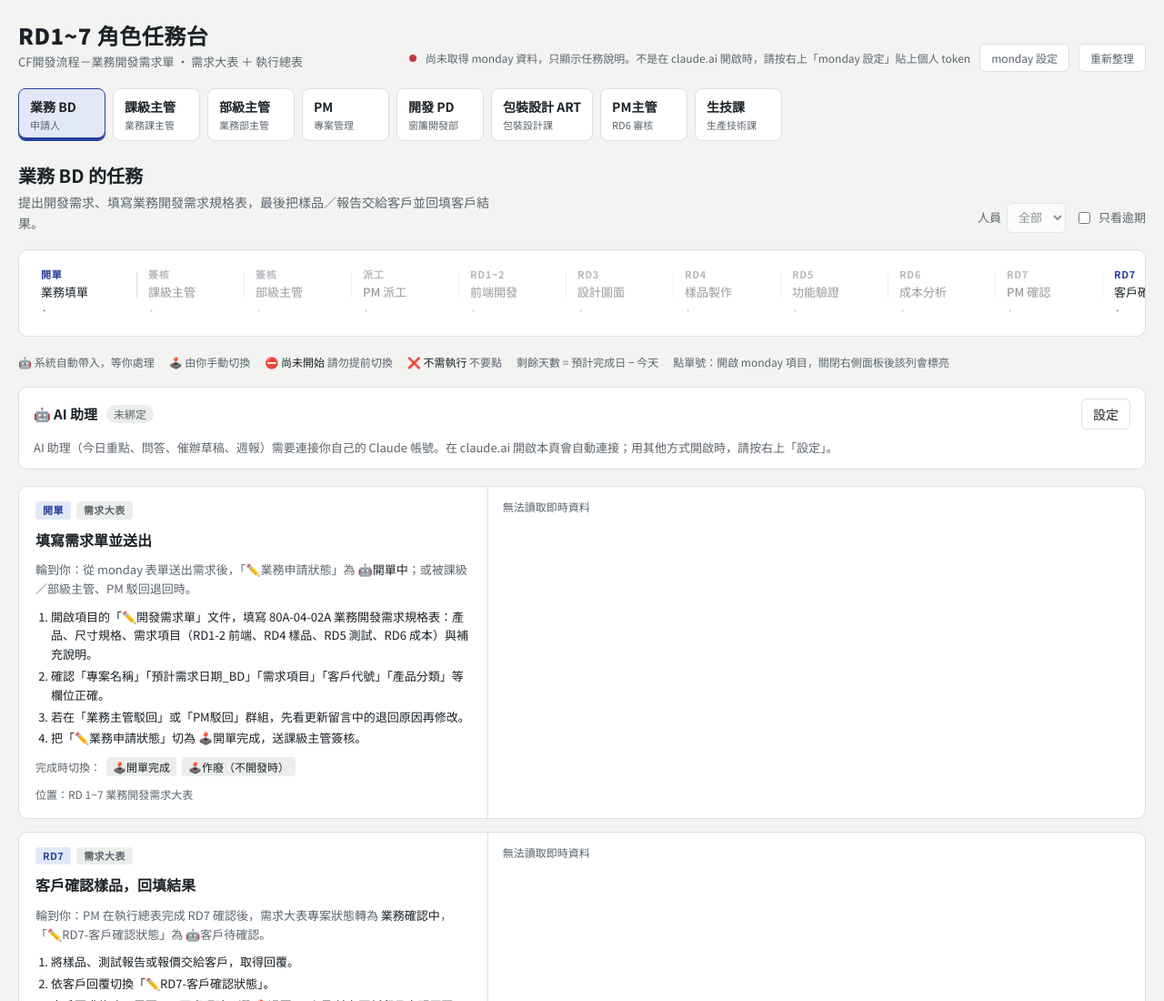
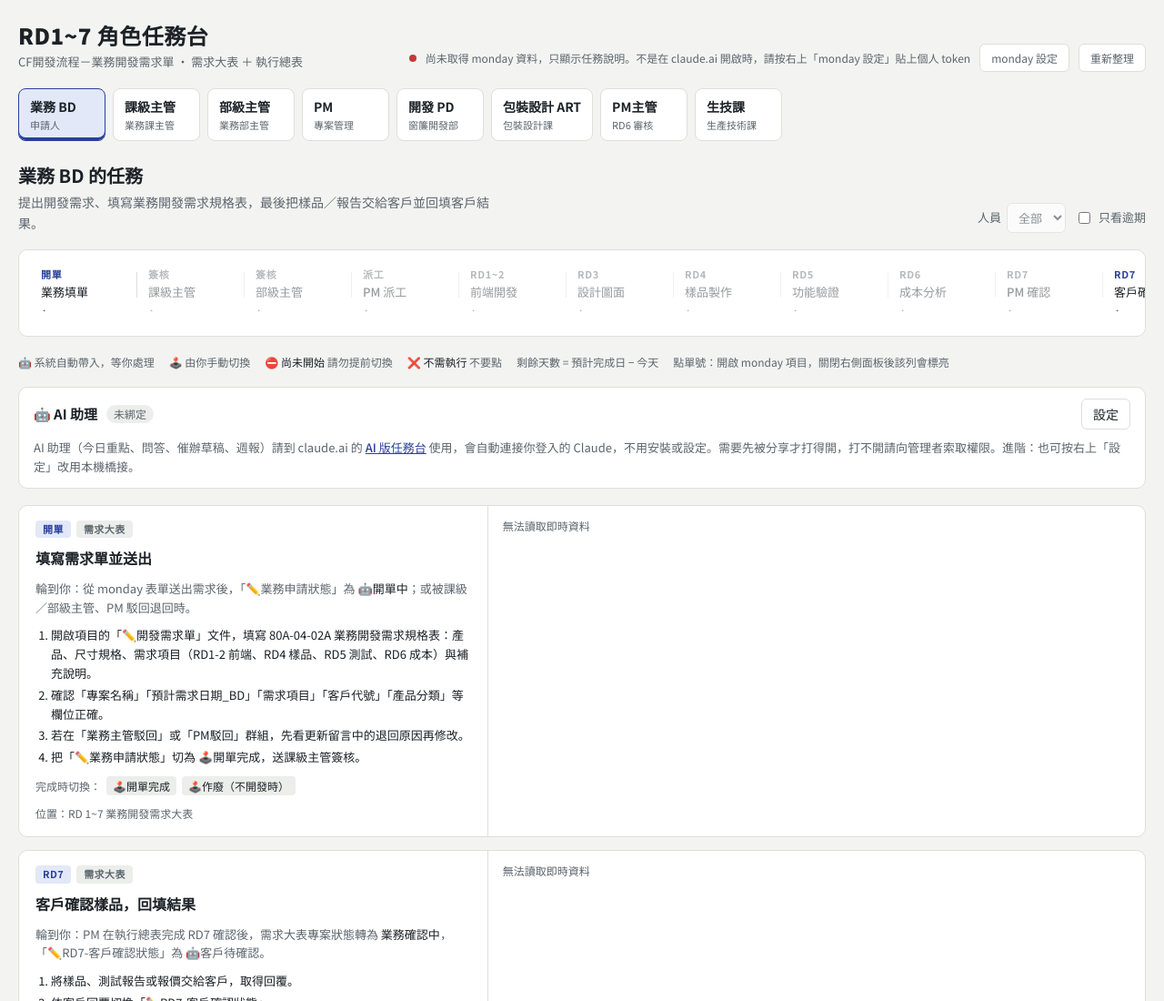
Before and after one commit to hcma204-lab/monday-Dashboard, a plain HTML site: page index.html in a window 1280 px wide. Shown: the top 1100 px of the page at 91% size. Drawn offline with Linux system fonts and the light colour scheme.

Commit message:
公開頁的 AI 區改為引導到 claude.ai Artifact
Co-Authored-By: Claude Sonnet 5.5 <noreply@anthropic.com>

```diff
--- a/index.html
+++ b/index.html
@@ -125,6 +125,7 @@ header.top{display:flex;flex-wrap:wrap;align-items:flex-end;justify-content:spac
 .btn:disabled{opacity:.5;cursor:not-allowed}
 .aiact{display:flex;flex-wrap:wrap;gap:10px;align-items:center}
 .aiintro{margin:0;font-size:13px;color:var(--muted)}
+.aiintro a{color:var(--accent);font-weight:500}
 #aiBody{display:flex;flex-direction:column;gap:10px}
 .aiform{display:flex;flex:1 1 320px;gap:8px;min-width:0}
 .aiform input,.aiset input{flex:1;min-width:0;font:inherit;color:inherit;background:var(--bg);border:1px solid var(--line);border-radius:6px;padding:5px 9px}
@@ -230,7 +231,7 @@ header.top{display:flex;flex-wrap:wrap;align-items:flex-end;justify-content:spac
         <button class="btn" id="btnSaveKey" type="button">儲存並偵測</button>
       </details>
     </div>
-    <p class="aiintro" id="aiIntro">AI 助理（今日重點、問答、催辦草稿、週報）需要連接你自己的 Claude 帳號。在 claude.ai 開啟本頁會自動連接；用其他方式開啟時，請按右上「設定」。</p>
+    <p class="aiintro" id="aiIntro">AI 助理（今日重點、問答、催辦草稿、週報）請到 claude.ai 的 <a href="https://claude.ai/artifact/FPfnCUVPQW3w8RzL3fFiBw" target="_blank" rel="noopener">AI 版任務台</a> 使用，會自動連接你登入的 Claude，不用安裝或設定。需要先被分享才打得開，打不開請向管理者索取權限。進階：也可按右上「設定」改用本機橋接。</p>
     <div id="aiBody" hidden>
     <div class="aiact">
       <button class="btn pri" id="aiBrief" type="button">今日重點（目前角色）</button>
```
